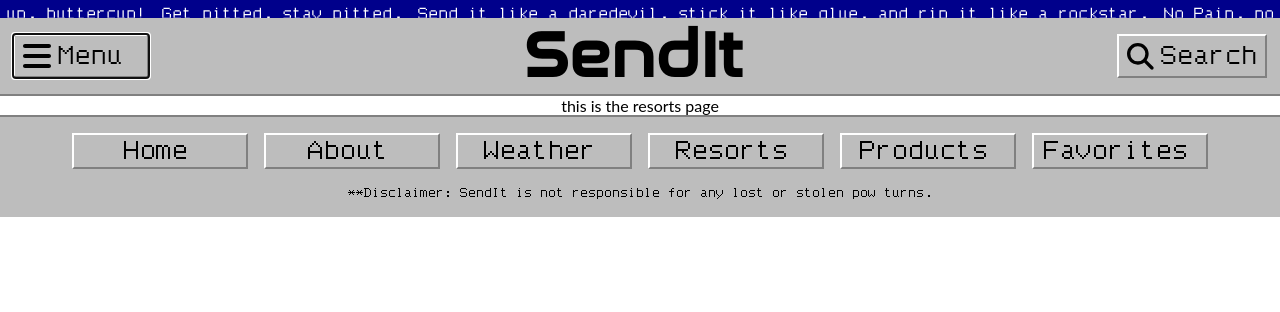
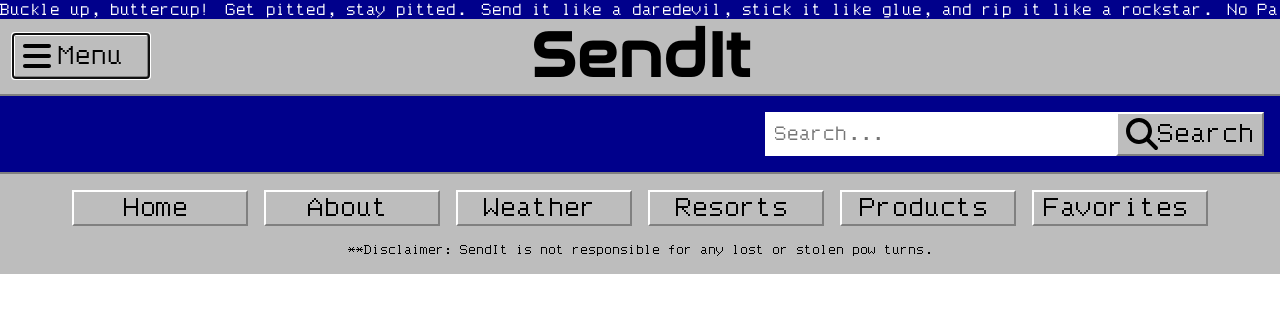
Before and after one commit to Jwensloff/SendIt, a React (Create React App) app: page /resorts in a window 1280 px wide. Shown: the top 312 px of the page. Built offline with nearby package versions, Linux system fonts and the light colour scheme; no server answers.

Commit message:
Connect to ski resort api

```diff
--- a/src/apiCalls/apiCalls.tsx
+++ b/src/apiCalls/apiCalls.tsx
@@ -1,23 +1,27 @@
 export const searchResort = async (name: string) => {
   const editedName = name.toLowerCase().split(" ").join("-");
-  try {
-    const response = await fetch(`https://liftie.info/api/resort/${name}`, {
-      method: "GET",
-    });
+  console.log(editedName)
+  // const url =
+  //   "https://corsproxy.io/?" +
+  //   encodeURIComponent(`https://liftie.info/api/resort/${editedName}`);
+  // try {
+  //   const response = await fetch(`${url}`, {
+  //     method: "GET",
+  //   });
 
-    if (!response.ok) {
-      if (response.status === 404) {
-        throw new Error("Resource Not Found");
-      } else {
-        throw new Error("Something Went Wrong");
-      }
-    }
+  //   if (!response.ok) {
+  //     if (response.status === 404) {
+  //       throw new Error("Resource Not Found");
+  //     } else {
+  //       throw new Error("Something Went Wrong");
+  //     }
+  //   }
 
-    return await response.json();
-  } catch (error) {
-    if (error instanceof Error) {
-      return error.message;
-    }
-    return "An unexpected error occurred";
-  }
+  //   return await response.json();
+  // } catch (error) {
+  //   if (error instanceof Error) {
+  //     return error.message;
+  //   }
+  //   return "An unexpected error occurred";
+  // }
 };
--- a/src/components/headerComponents/AnimatedBanner/AnimatedBanner.scss
+++ b/src/components/headerComponents/AnimatedBanner/AnimatedBanner.scss
@@ -7,9 +7,8 @@
   width: 100%;
   background-color: darkblue;
   color: white;
-  padding-top: 0.25rem;
-  padding-bottom: 0.25rem;
-  align-self: center;
+  display: table-cell;
+  vertical-align: middle;
   .animate-text:hover {
     animation-play-state: paused;
   }
--- a/src/components/headerComponents/Header/Header.scss
+++ b/src/components/headerComponents/Header/Header.scss
@@ -22,7 +22,12 @@
   height: 10vh;
   display: flex;
   align-items: center;
-  justify-content: space-between;
+
+  h1 {
+    position: absolute;
+    left: 50%;
+    transform: translate(-50%);
+  }
 }
 
 .menu {
@@ -34,14 +39,3 @@
     font-size: 2rem;
   }
 }
-
-.search-btn {
-  @include btn;
-  font-family: "Robototron", sans-serif;
-  padding: 0.25rem 0.5rem;
-
-  p {
-    margin-left: 0.5rem;
-    font-size: 2rem;
-  }
-}
--- a/src/components/headerComponents/Header/Header.tsx
+++ b/src/components/headerComponents/Header/Header.tsx
@@ -1,8 +1,6 @@
 import React from "react";
 import "./Header.scss";
 import AnimatedBanner from "../AnimatedBanner/AnimatedBanner";
-import { faMagnifyingGlass } from "@fortawesome/free-solid-svg-icons";
-import { FontAwesomeIcon } from "@fortawesome/react-fontawesome";
 import Navbar from "../NavBar/Navbar";
 
 const Header = () => {
@@ -12,10 +10,6 @@ const Header = () => {
       <div className="inner-header-content">
         <Navbar />
         <h1>SendIt</h1>
-        <button className="search-btn">
-          <FontAwesomeIcon icon={faMagnifyingGlass} size="2x" />
-          <p>Search</p>
-        </button>
       </div>
     </header>
   );
--- /dev/null
+++ b/src/components/pageContentComponents/SearchBar/SearchBar.scss
@@ -0,0 +1,30 @@
+@import "../../../styling/fonts.scss";
+@import "../../../styling/variables.scss";
+@import "../../../styling/mixins.scss";
+
+.search-btn {
+  @include btn;
+  font-family: "Robototron", sans-serif;
+  padding: 0.25rem 0.5rem;
+  font-size: 2rem;
+}
+
+.search-form {
+  background-color: darkblue;
+  padding: 1rem;
+  display: flex;
+  justify-content: flex-end;
+
+  form {
+    display: flex;
+    justify-content: flex-end;
+    width: 40%;
+
+  }
+  input {
+    font-family: "Robototron", sans-serif;
+    width: 100%;
+    padding: 10px;
+    font-size: 1.5rem;
+  }
+}
--- /dev/null
+++ b/src/components/pageContentComponents/SearchBar/SearchBar.tsx
@@ -0,0 +1,40 @@
+import React, { ChangeEvent, useState } from "react";
+import "./SearchBar.scss";
+import { FontAwesomeIcon } from "@fortawesome/react-fontawesome";
+import { faMagnifyingGlass } from "@fortawesome/free-solid-svg-icons";
+import { searchResort } from "../../../apiCalls/apiCalls";
+
+interface SearchBarProps {
+  searchInput: string;
+  setSearchInput: React.Dispatch<React.SetStateAction<string>>;
+}
+
+const SearchBar = ({ searchInput, setSearchInput }: SearchBarProps) => {
+  const handleChange = (e: ChangeEvent<HTMLInputElement>) => {
+    setSearchInput(e.target.value);
+  };
+
+  const handleSubmit = (e: React.FormEvent) => {
+    e.preventDefault();
+    searchResort(searchInput);
+    setSearchInput("");
+  };
+  return (
+    <div className="search-form">
+      <form onSubmit={handleSubmit}>
+        <input
+          type="text"
+          value={searchInput}
+          onChange={handleChange}
+          placeholder="Search..."
+        />
+        <button type="submit" className="search-btn" onClick={handleSubmit}>
+          <FontAwesomeIcon icon={faMagnifyingGlass} />
+          Search
+        </button>
+      </form>
+    </div>
+  );
+};
+
+export default SearchBar;
--- a/src/pages/ResortsPage/ResortsPage.scss
+++ b/src/pages/ResortsPage/ResortsPage.scss
@@ -0,0 +1,7 @@
+@import "../../styling/fonts.scss";
+@import "../../styling/variables.scss";
+
+.resort-page {
+  font-family: "Robototron", sans-serif;
+  background-color: $medium-grey;
+}
--- a/src/pages/ResortsPage/ResortsPage.tsx
+++ b/src/pages/ResortsPage/ResortsPage.tsx
@@ -1,12 +1,23 @@
-import React, { useEffect } from "react";
-import { searchResort } from "../../apiCalls/apiCalls";
+import React, { useEffect, useState } from "react";
+import "./ResortsPage.scss";
+import { ResortData } from "../../types"; // Adjust path as needed
+import mockData from "./mockData.json"; // Adjust path as needed
+import SearchBar from "../../components/pageContentComponents/SearchBar/SearchBar";
 
 const ResortsPage = () => {
-  useEffect(() => {
-    let result = searchResort("sugarbush");
-    console.log(result);
-  }, []);
-  return <div>this is the resorts page</div>;
+  const [data, setData] = useState<ResortData | null>(null);
+  const [searchInput, setSearchInput] = useState<string>("");
+
+  // useEffect(() => {
+  //   setData(mockData);
+  // }, []);
+
+  // console.log({ data });
+  return (
+    <section className="resort-page">
+      <SearchBar searchInput={searchInput} setSearchInput={setSearchInput} />
+    </section>
+  );
 };
 
 export default ResortsPage;
--- /dev/null
+++ b/src/types.ts
@@ -0,0 +1,50 @@
+export type ResortData = {
+  id: string;
+  name: string;
+  href: string;
+  ll: number[]; // Adjust type to number[]
+  timestamp: {
+    lifts: number;
+    opening: number;
+    weather: number;
+    webcams: number;
+    deals: number;
+  };
+  lifts: {
+    status: Record<string, string>;
+    stats: {
+      open: number;
+      hold: number;
+      scheduled: number;
+      closed: number;
+      percentage: {
+        open: number;
+        hold: number;
+        scheduled: number;
+        closed: number;
+      };
+    };
+  };
+  weather: {
+    date: string;
+    icon: string[];
+    text: string;
+    conditions: string;
+    temperature: {
+      max: number;
+    };
+    notice: {
+      href: string;
+      img: string;
+      width: number;
+      site: string;
+    };
+  };
+  webcams: {
+    name: string;
+    source: string;
+    image: string;
+    notice: string;
+  }[];
+  open: boolean;
+};
```
